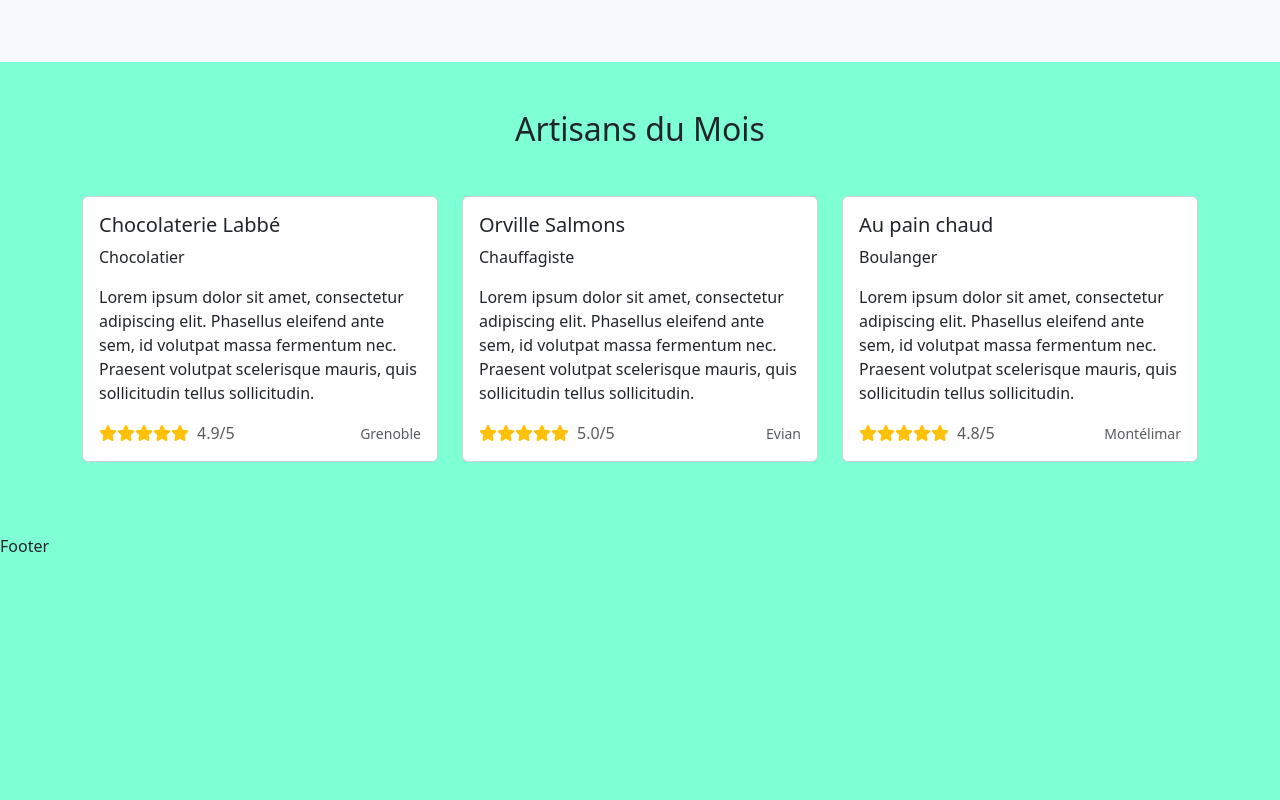
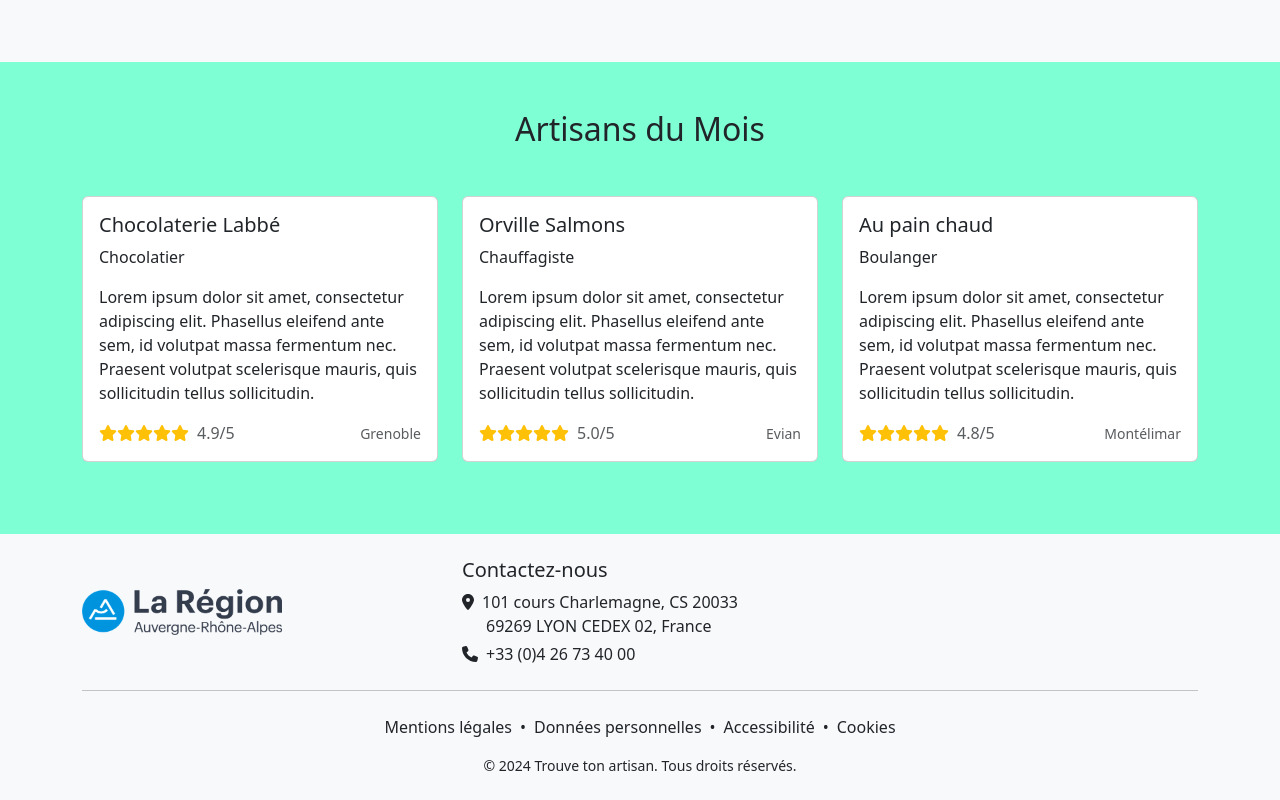
Before and after one commit to AnneCode25/React-Trouver_son_artisan, a React (Vite) app: page / in a window 1280 px wide. Shown: the part 543-1343 px from the top of the page. Before the commit the page ends 1117 px from the top, so only its background shows below. Built offline with nearby package versions, Linux system fonts and the light colour scheme.

Commit message:
structure footer

```diff
--- a/src/components/layout/Foooter.jsx
+++ b/src/components/layout/Foooter.jsx
@@ -1,7 +1,61 @@
+import LogoRegion from '../../assets/images/logo_region.png';
+import { Link } from 'react-router-dom';
+import { FontAwesomeIcon } from '@fortawesome/react-fontawesome';
+import { faMapMarkerAlt, faPhone } from '@fortawesome/free-solid-svg-icons';
+
 const Footer = () => (
-  <footer>
-    <p>Footer</p>
-  </footer>
-);
+    <footer className="bg-light text-dark py-4">
+      <div className="container">
+        <div className="row align-items-center mb-4">
+          {/* Logo de la région */}
+          <div className="col-md-4 mb-3 mb-md-0">
+            <img src={LogoRegion} alt="Logo Région Auvergne-Rhône-Alpes" className="img-fluid" style={{maxWidth: '200px'}} />
+          </div>
+
+          {/* Informations de contact */}
+          <div className="col-md-8">
+            <h5>Contactez-nous</h5>
+            <address className="mb-0">
+              <p className="mb-1">
+                <FontAwesomeIcon icon={faMapMarkerAlt} className="me-2" />
+                101 cours Charlemagne, CS 20033<br />
+                <span className="ms-4">69269 LYON CEDEX 02, France</span>
+              </p>
+              <p className="mb-0">
+                <FontAwesomeIcon icon={faPhone} className="me-2" />
+                <a href="tel:+33426734000" className="text-dark footer-link">+33 (0)4 26 73 40 00</a>
+              </p>
+            </address>
+          </div>
+        </div>
+
+        {/* Ligne de séparation */}
+        <hr className="my-4" />
+
+        {/* Mentions légales */}
+        <div className="row">
+          <div className="col-12">
+            <ul className="list-inline text-center mb-0">
+              <li className="list-inline-item"><Link to="/mentions-legales" className="text-dark">Mentions légales</Link></li>
+              <li className="list-inline-item">•</li>
+              <li className="list-inline-item"><Link to="/donnees-personnelles" className="text-dark">Données personnelles</Link></li>
+              <li className="list-inline-item">•</li>
+              <li className="list-inline-item"><Link to="/accessibilite" className="text-dark">Accessibilité</Link></li>
+              <li className="list-inline-item">•</li>
+              <li className="list-inline-item"><Link to="/cookies" className="text-dark">Cookies</Link></li>
+            </ul>
+          </div>
+        </div>
+
+        {/* Copyright */}
+        <div className="row mt-3">
+          <div className="col-12 text-center">
+            <p className="small mb-0">© {new Date().getFullYear()} Trouve ton artisan. Tous droits réservés.</p>
+          </div>
+        </div>
+      </div>
+    </footer>
+  );
+
 
 export default Footer;
--- a/src/styles/global.scss
+++ b/src/styles/global.scss
@@ -11,3 +11,12 @@ header {
 body {
         background-color: aquamarine;
 }
+
+footer {
+        .list-inline-item a {
+                text-decoration: none;
+        }
+        .footer-link {
+                text-decoration: none;
+              }
+}
```
Also changed, not shown: src/assets/images/logo_region.png (added).
